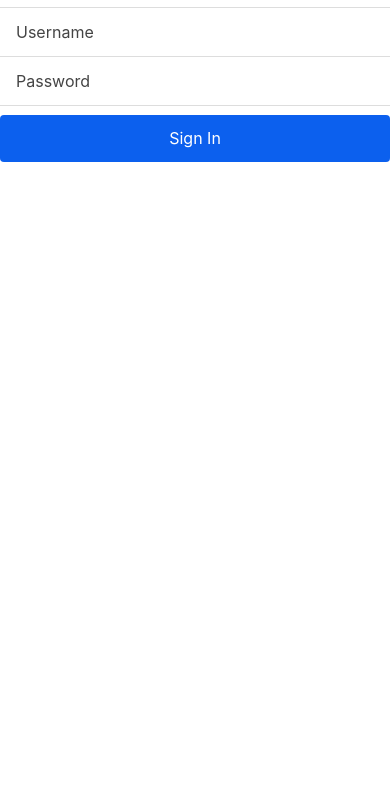
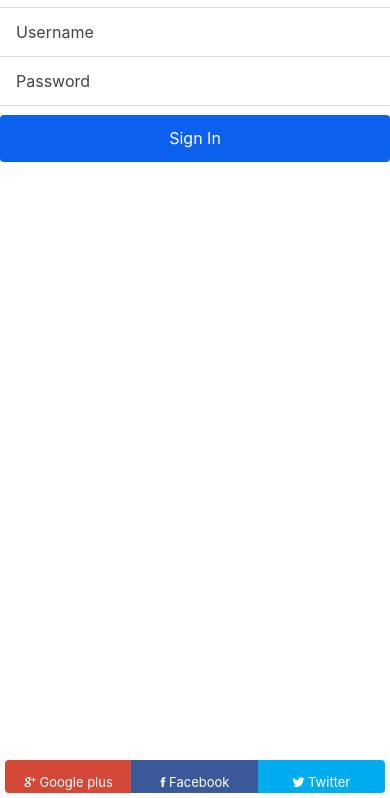
Before and after one commit to AlvaradoAdam15/LoginForm-Ionic, a website: page www/index.html in a window 390 px wide. Shown: the part 46-844 px from the top of the page. Drawn offline with Linux system fonts and the light colour scheme; some packages are replaced by stand-ins of ours; files that its build step writes are made by us from their sources; files whose address does not match are found by name.

Commit message:
Add Social network buttons

```diff
--- a/www/css/style.css
+++ b/www/css/style.css
@@ -1 +1,16 @@
 /* Empty. Add your own CSS if you like */
+
+#googleplusButton{
+    background-color: #d34836;
+    color: #ffffff;
+}
+
+#facebookButton{
+    background-color: #3b5998;
+    color: #ffffff;
+}
+
+#twitterButton{
+    background-color: #00aced;
+    color: #ffffff;
+}
--- a/www/index.html
+++ b/www/index.html
@@ -40,8 +40,16 @@
           </label>
           <button class="button button-block button-positive activated">Sign In</button>
         </div>
+      </ion-content>
 
-      </ion-content>
+      <ion-footer-bar class="bar bar-footer">
+        <div class="button-bar">
+          <button class="button ion-social-googleplus" id="googleplusButton"> Google plus</button>
+          <button class="button ion-social-facebook" id="facebookButton"> Facebook</button>
+          <button class="button ion-social-twitter" id="twitterButton"> Twitter</button>
+        </div>
+      </ion-footer-bar>
+
     </ion-pane>
   </body>
 </html>
```
